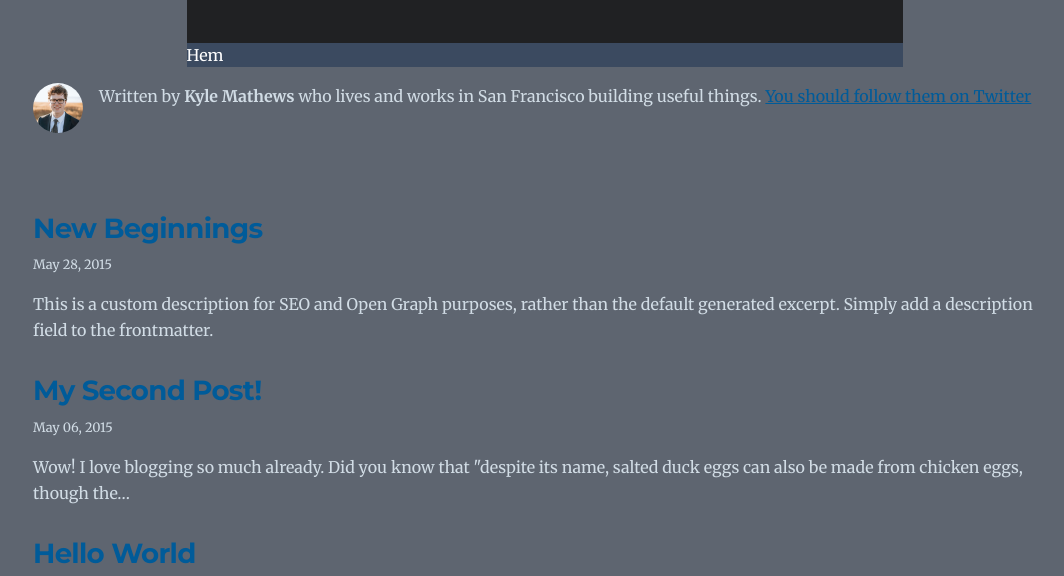
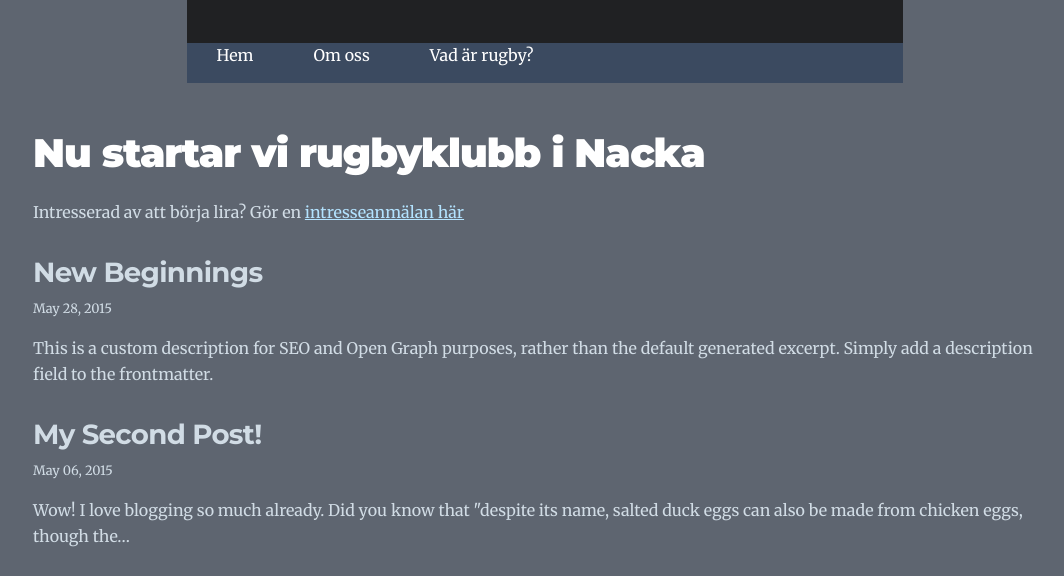
Before and after one commit to TechieRider/NackaRK, a Gatsby site: page / in a window 1280 px wide. Shown: the part 169-745 px from the top of the page, without its empty margins (95-1159 px from the left). Built offline with nearby package versions, Linux system fonts and the light colour scheme; Gatsby itself is replaced by a stand-in of ours.

Commit message:
First block and style

```diff
--- /dev/null
+++ b/src/components/blocks/firstBlock.js
@@ -0,0 +1,13 @@
+import * as React from "react"
+import PropTypes from "prop-types"
+import { Link } from "gatsby"
+import { StaticImage } from "gatsby-plugin-image"
+
+const FirstBlock = ({ siteTitle }) => (
+  <div>
+      <h1 style={{color: 'white'}}>Nu startar vi rugbyklubb i Nacka</h1>
+      <p>Intresserad av att börja lira? Gör en <a href="https://form.jotform.com/220694468297369">intresseanmälan här</a></p>
+  </div>
+)
+
+export default FirstBlock;
--- a/src/components/header.js
+++ b/src/components/header.js
@@ -19,14 +19,16 @@ const Header = ({ siteTitle }) => (
         padding: `1.45rem 1.0875rem`,
       }}
     >
+        <Link to="/">
             <StaticImage
             src="../images/nacka_rk_logo.png"
             width={120}
             quality={95}
             formats={["auto", "webp", "avif"]}
-      alt="A Gatsby astronaut"
+            alt="Nacka Rugby"
             style={{ marginBottom: `1.45rem` }}
             />
+        </Link>
       <h1 style={{ margin: 0 }}>
         <Link
           to="/"
@@ -40,8 +42,10 @@ const Header = ({ siteTitle }) => (
       </h1>
     </div>
   </header>
-  <ul style={{backgroundColor: "#3B4A60", listStyleType: 'none', margin: "0 15% 0 15%", color: "white"}}>
+  <ul className="navbar">
     <li>Hem</li>
+    <li>Om oss</li>
+    <li>Vad är rugby?</li>
   </ul>
   </div>
 )
--- a/src/pages/index.js
+++ b/src/pages/index.js
@@ -4,6 +4,7 @@ import { Link, graphql } from "gatsby"
 import Bio from "../components/bio"
 import Layout from "../components/layout"
 import Seo from "../components/seo"
+import FirstBlock from "../components/blocks/firstBlock"
 
 const BlogIndex = ({ data, location }) => {
   const siteTitle = data.site.siteMetadata?.title || `Title`
@@ -12,21 +13,16 @@ const BlogIndex = ({ data, location }) => {
   if (posts.length === 0) {
     return (
       <Layout location={location} title={siteTitle}>
-        <Seo title="All posts" />
-        <Bio />
-        <p>
-          No blog posts found. Add markdown posts to "content/blog" (or the
-          directory you specified for the "gatsby-source-filesystem" plugin in
-          gatsby-config.js).
-        </p>
+        <Seo title="Nacka Rugbyklubb" />
+        <FirstBlock />
       </Layout>
     )
   }
 
   return (
     <Layout location={location} title={siteTitle}>
-      <Seo title="All posts" />
-      <Bio />
+      <Seo title="Nacka Rugbyklubb" />
+      <FirstBlock />
       <ol style={{ listStyle: `none` }}>
         {posts.map(post => {
           const title = post.frontmatter.title || post.fields.slug
--- a/src/style.css
+++ b/src/style.css
@@ -54,7 +54,8 @@
   --fontSize-5: 2.074rem;
   --fontSize-6: 2.488rem;
   --fontSize-7: 2.986rem;
-  --color-primary: #005b99;
+  --color-primary: #b3e3ff;
+  --color-secondary: #1c5500;
   --color-text: #2e353f;
   --color-text-light: #4f5969;
   --color-heading: #1a202c;
@@ -270,7 +271,7 @@ a:focus {
 
 .post-list-item h2 {
   font-size: var(--fontSize-4);
-  color: var(--color-primary);
+  color: var(--color-accent);
   margin-bottom: var(--spacing-2);
   margin-top: var(--spacing-0);
 }
@@ -331,3 +332,17 @@ a:focus {
     list-style-position: inside;
   }
 }
+
+.navbar {
+  background-color: #3B4A60;
+  list-style-type: none;
+  margin: 0 15% 0 15%;
+  color: white;
+  height:40px;
+}
+.navbar li{
+  float: left;
+  padding-left: 30px;
+  padding-right: 30px;
+  cursor: pointer;
+}
```
Also changed, not shown: static/favicon.ico. Lines whose indentation alone changed are shown as unchanged.
